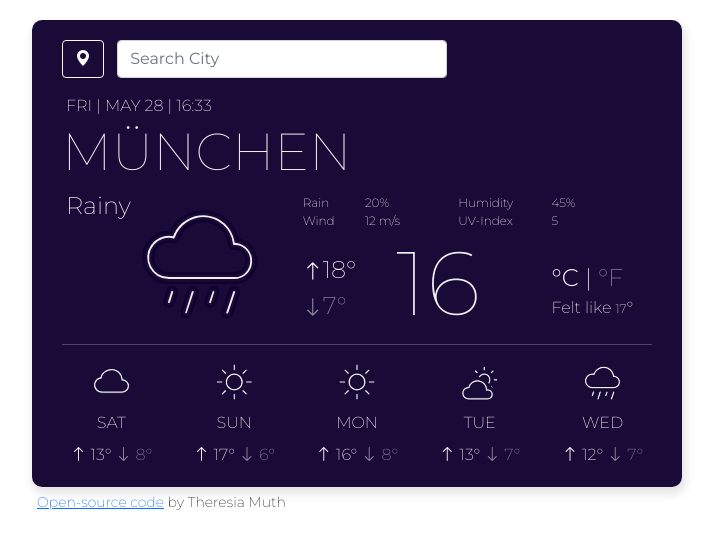
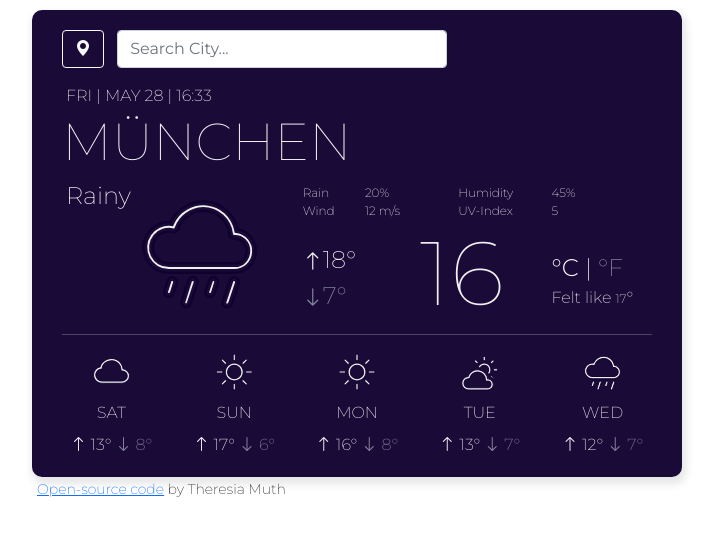
Before and after one commit to TheresiaMuth/Project-Weather-App, a plain HTML site: page index.html in a window 1280 px wide. Shown: the whole page, without its empty margins (283-1000 px from the left). Drawn offline with nearby package versions, Linux system fonts and the light colour scheme; no server answers.

Commit message:
refine design and small cleanup JS

```diff
--- a/index.html
+++ b/index.html
@@ -27,6 +27,7 @@
 
   <body>
     <div class="container">
+      <div class="box">
         <div class="row" id="city-selection">
           <div class="col-1">
             <button
@@ -47,7 +48,7 @@
                   class="form-control"
                   id="city-search"
                   aria-describedby="citySearch"
-                placeholder="Search City"
+                  placeholder="Search City..."
                   oninput="displaySearchIcon()"
                   onchange="displaySearchIcon()"
                 />
@@ -133,12 +134,19 @@
                 </div>
               </div>
 
-            <div class="col temp" id="current-temperature">16</div>
+              <div
+                class="col temp d-flex justify-content-center"
+                id="current-temperature"
+              >
+                16
+              </div>
 
               <div class="col-4 pb-2">
                 <div class="row" id="unit-selection">
                   <div class="col">
-                  <a href="#" class="disabled selectedUnit" id="select-c">°C</a>
+                    <a href="#" class="disabled selectedUnit" id="select-c"
+                      >°C</a
+                    >
                     <span>|</span>
                     <a href="#" id="select-f">°F</a>
                   </div>
@@ -276,6 +284,7 @@
           >Open-source code</a
         ><span> by Theresia Muth</span>
       </div>
+    </div>
 
     <script src="src/index.js"></script>
   </body>
--- a/src/index.js
+++ b/src/index.js
@@ -1,4 +1,3 @@
-//current Date
 let days = ["SUN", "MON", "TUE", "WED", "THU", "FRI", "SAT"];
 
 let months = [
@@ -36,6 +35,10 @@ const weatherIconMap = {
   "50d": "bi-cloud-haze",
   "50n": "bi-cloud-haze",
 };
+
+let apiKey = "76451f6db74c0c91e584bf9b2989b165";
+
+let unit = "metric";
 
 let citySearchForm = document.querySelector("#city-searchbar");
 
@@ -157,8 +160,6 @@ function resetSearchForm() {
 function selectCityBySearch(event) {
   event.preventDefault();
   let city = document.querySelector("#city-search")?.value;
-  let apiKey = "76451f6db74c0c91e584bf9b2989b165";
-  let unit = "metric";
   let apiUrl = `https://api.openweathermap.org/data/2.5/weather?q=${city}&appid=${apiKey}&units=${unit}`;
 
   axios
@@ -180,8 +181,6 @@ function selectCityBySearch(event) {
 function selectCityByGeo(position) {
   let lat = position.coords.latitude;
   let lon = position.coords.longitude;
-  let apiKey = "76451f6db74c0c91e584bf9b2989b165";
-  let unit = "metric";
   let apiUrl = `https://api.openweathermap.org/data/2.5/weather?lat=${lat}&lon=${lon}&appid=${apiKey}&units=${unit}`;
 
   axios
@@ -202,8 +201,6 @@ function selectCityByGeo(position) {
 
 function loadStartingPage() {
   let city = "München";
-  let apiKey = "76451f6db74c0c91e584bf9b2989b165";
-  let unit = "metric";
   let apiUrl = `https://api.openweathermap.org/data/2.5/weather?q=${city}&appid=${apiKey}&units=${unit}`;
 
   axios.get(apiUrl).then(showWeatherCurrentDay).then(showCurrentDate);
--- a/src/style.css
+++ b/src/style.css
@@ -3,20 +3,24 @@ body {
   font-family: "Montserrat", sans-serif;
   font-weight: 200;
 }
+
 .container {
+  width: 650px;
+  padding: 0px;
+  margin: 10px auto;
+}
+
+.box {
   color: rgb(240, 240, 240);
   background: rgb(16 0 48 / 96%);
   border-radius: 10px;
   box-shadow: 2px 5px 8px 2px rgba(0, 0, 0, 0.1);
-  width: 650px;
   padding: 20px 30px;
-  margin: 20px auto 5px auto;
 }
 
 #git-hub-rep {
-  width: 650px;
-  margin: 0px auto 10px auto;
   padding-left: 5px;
+  padding-top: 2px;
   font-size: 14px;
 }
 
```
Lines whose indentation alone changed are shown as unchanged.
